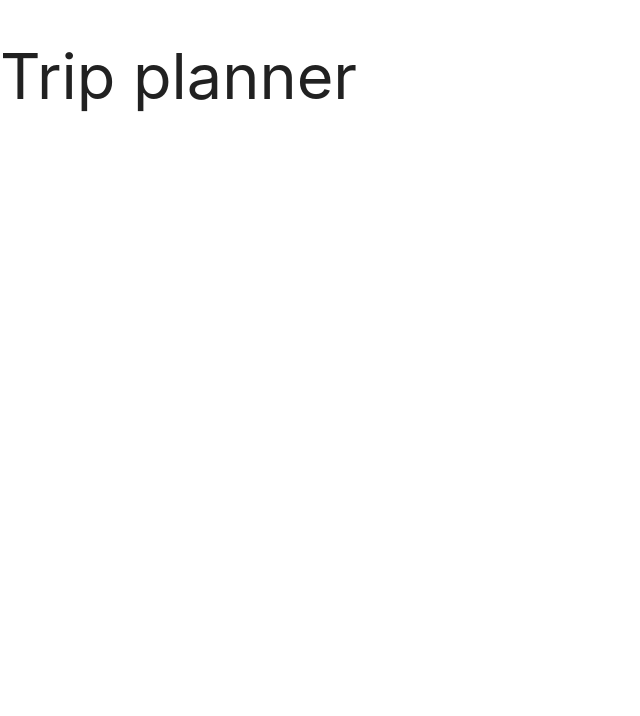
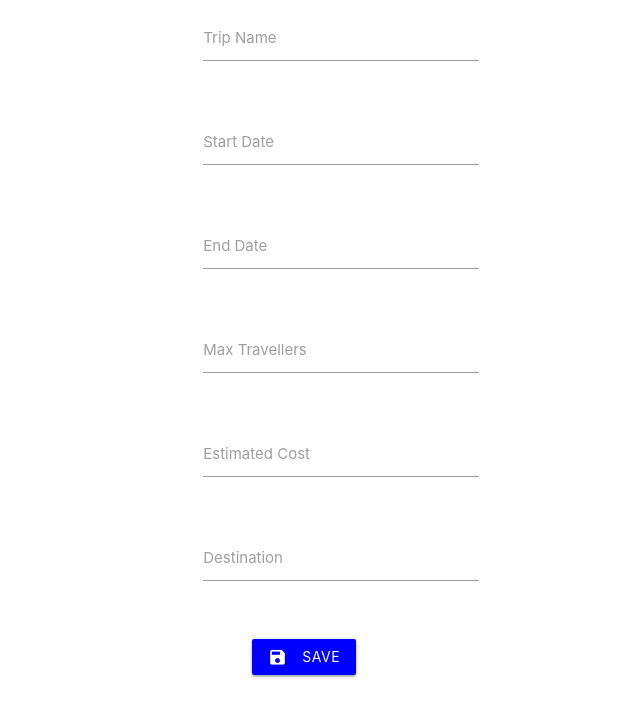
Before and after one commit to marjanmukram/trip-planner, a React (Create React App) app: page /trip-plan-form in a window 1280 px wide. Shown: the top 716 px of the page, without its empty margins (0-640 px from the left). Built offline with nearby package versions, Linux system fonts and the light colour scheme.

Commit message:
add trip plan form

```diff
--- a/package.json
+++ b/package.json
@@ -3,6 +3,7 @@
   "version": "0.1.0",
   "private": true,
   "dependencies": {
+    "jquery": "^3.3.1",
     "react": "^16.8.6",
     "react-dom": "^16.8.6",
     "react-router-dom": "^5.0.0",
--- a/public/index.html
+++ b/public/index.html
@@ -27,6 +27,10 @@
       rel="stylesheet"
       href="https://cdnjs.cloudflare.com/ajax/libs/materialize/1.0.0/css/materialize.min.css"
     />
+    <!--Import Google Icon Font-->
+    <link href="https://fonts.googleapis.com/icon?family=Material+Icons" rel="stylesheet">
+
+    <script src="https://ajax.googleapis.com/ajax/libs/jquery/3.3.1/jquery.min.js"></script>
 
     <!-- Compiled and minified JavaScript -->
     <script src="https://cdnjs.cloudflare.com/ajax/libs/materialize/1.0.0/js/materialize.min.js"></script>
--- a/src/App.js
+++ b/src/App.js
@@ -1,10 +1,11 @@
 import React, { Component } from 'react';
+import TripPlanForm from './components/trip-plan-form'
 
 class App extends Component {
   render() {
     return (
       <div>
-        <h1>Trip planner</h1>
+        <TripPlanForm/>
       </div>
     );
   }
--- /dev/null
+++ b/src/components/trip-plan-form.jsx
@@ -0,0 +1,67 @@
+import React, { Component } from 'react';
+import $ from 'jquery';
+
+class TripPlanForm extends Component {
+    componentDidMount(){
+        $(document).ready(function(){
+            // $('.datepicker').datepicker();
+          });
+    }
+    render() {
+    return (
+        <div className="row container">
+        <form className="col s12">
+          <div className="row">
+            <div className="input-field col s4">
+                <label forName="trip_name">Trip Name</label>
+                <input id="trip_name" type="text" className="validate"/>
+            </div>
+          </div>
+          <div className="row">
+            <div className="input-field col s4">
+                <label forName="start_date">Start Date</label>
+                <input id="start_date" type="text" class="datepicker"/>
+            </div>
+          </div>
+          <div className="row">
+            <div className="input-field col s4">
+                <label forName="end_date">End Date</label>
+                <input id="end_date" type="text" className="validate"/>
+            </div>
+          </div>
+          <div className="row">
+            <div className="input-field col s4">
+                <label forName="max_travellers">Max Travellers</label>
+                <input id="max_travellers" type="text" className="validate"/>
+            </div>
+          </div>
+          <div className="row">
+            <div className="input-field col s4">
+                <label forName="cost">Estimated Cost</label>
+                <input id="cost" type="text" className="validate"/>
+            </div>
+          </div>
+          <div className="row">
+            <div className="input-field col s4">
+                <label forName="destination">Destination</label>
+                <input id="destination" type="text" className="validate"/>
+            </div>
+          </div>
+          <div className="row">
+            <div className="input-field col s3 center">
+                <a class="waves-effect waves-light btn" style={{color:"white", backgroundColor:"blue"}}><i class="material-icons left">save</i>save</a>
+            </div>
+          </div>
+
+          <div className="row">
+          {/* <div className="chips">
+            <input class="custom-class"></input>
+          </div> */}
+          </div>
+        </form>
+        </div>
+    );
+  }
+}
+
+export default TripPlanForm;
```
Also changed, not shown: 1 other file (tests, documents, lock files or other folders).
